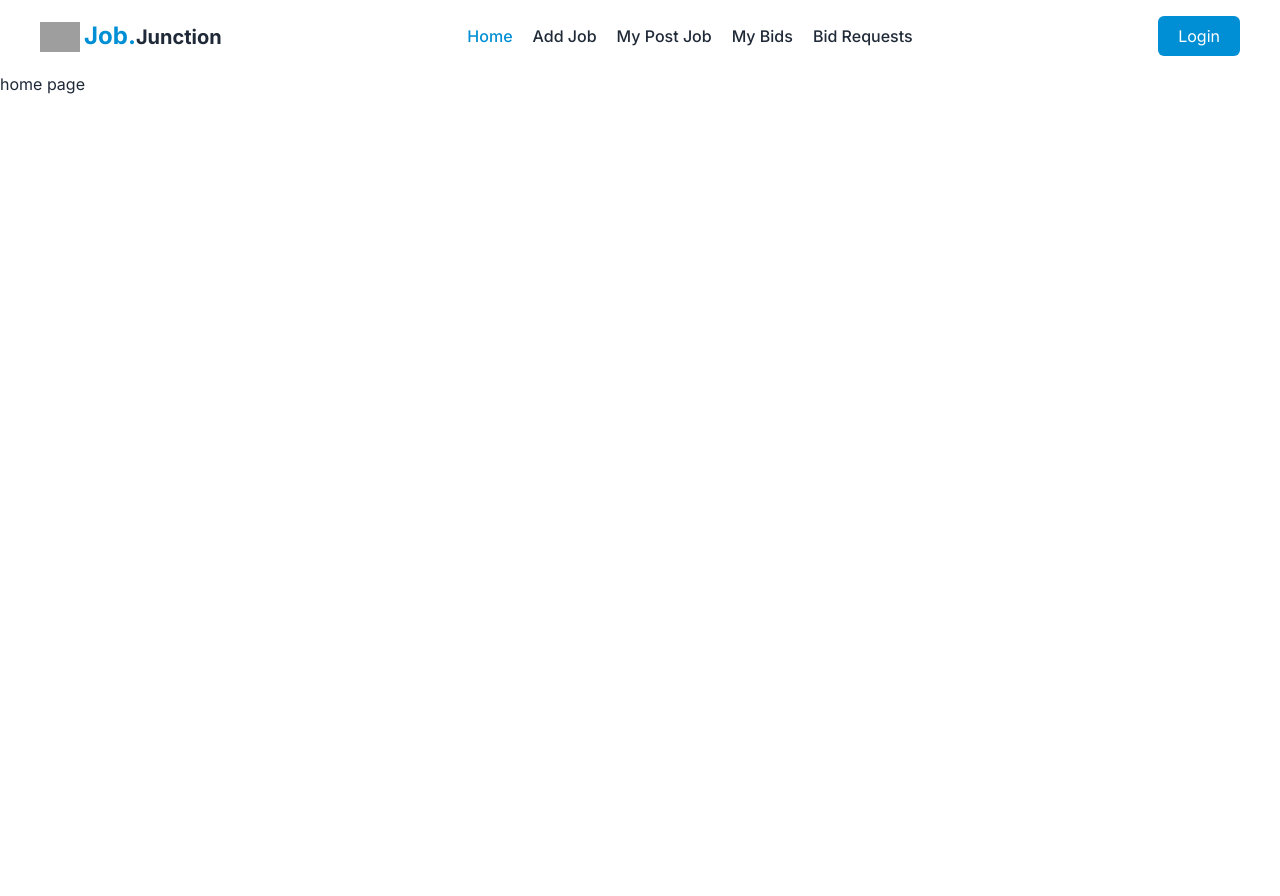
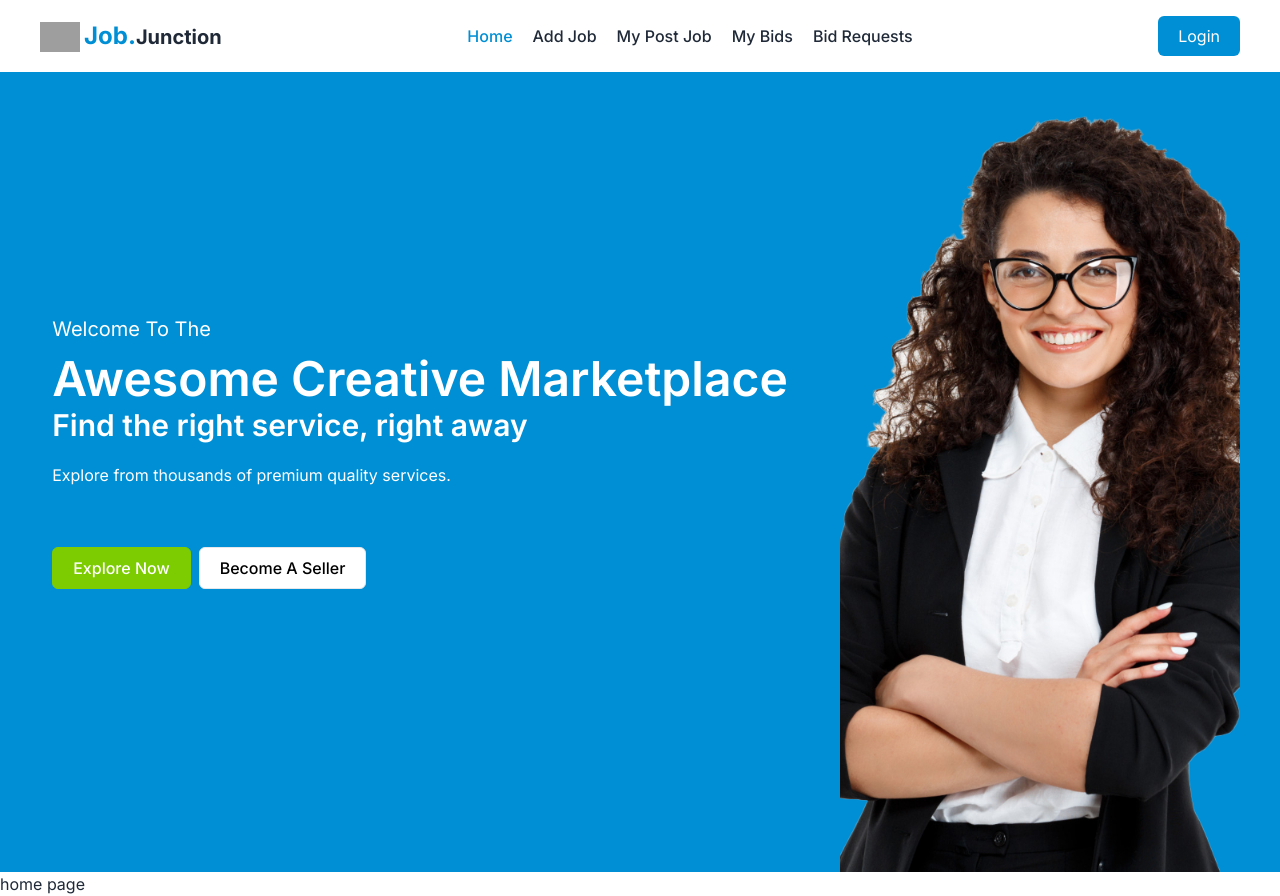
Before and after one commit to najrulislam38/job-junction-client, a React (Vite) app: page / in a window 1280 px wide. Before the commit the page ends 800 px from the top, so only its background shows below. Built offline with nearby package versions, Linux system fonts and the light colour scheme; grey boxes are pictures that could not be loaded.

Commit message:
added banner section in the home page.

```diff
--- /dev/null
+++ b/src/components/Header/Banner/Banner.jsx
@@ -0,0 +1,39 @@
+import developer from "../../../assets/images/developer.png";
+
+const Banner = () => {
+  return (
+    <div className="bg-[#008FD4]">
+      <div className="max-w-screen-xl h-screen mx-auto px-5 md:px-10 flex gap-7 lg:gap-10 ">
+        <div className="w-full md:w-2/3 h-full  flex items-center justify-center  ">
+          <div className="text-white">
+            <span className="text-xl">Welcome To The</span>
+            <h1 className="text-xl lg:text-3xl font-semibold">
+              <span className="text-3xl lg:text-5xl pt-3 pb-1 block">
+                Awesome Creative Marketplace
+              </span>{" "}
+              Find the right service, right away
+            </h1>
+            <p className="py-5">
+              Explore from thousands of premium quality services.
+            </p>
+            <div className="py-10 space-x-2">
+              <button className="font-medium bg-[#7CCC01] border border-[#7CCC01] hover:bg-[#0870A1] hover:border-[#0870A1] text-white py-2 px-5 rounded-md duration-300">
+                Explore Now
+              </button>
+              <button className="font-medium bg-white text-black border  hover:bg-[#0870A1] hover:text-white py-2 px-5 rounded-md duration-300">
+                Become A Seller
+              </button>
+            </div>
+          </div>
+        </div>
+        <img
+          src={developer}
+          alt=""
+          className="hidden md:block md:w-1/3 object-cover"
+        />
+      </div>
+    </div>
+  );
+};
+
+export default Banner;
--- a/src/components/Header/Header.jsx
+++ b/src/components/Header/Header.jsx
@@ -1,9 +1,22 @@
+import { useLocation } from "react-router-dom";
+import Banner from "./Banner/Banner";
 import Navbar from "./Navbar/Navbar";
 
 const Header = () => {
+  const location = useLocation();
+  console.log(location);
   return (
     <div>
-      <Navbar></Navbar>
+      {location?.pathname !== "/" ? (
+        <div>
+          <Navbar></Navbar>
+        </div>
+      ) : (
+        <div>
+          <Navbar></Navbar>
+          <Banner></Banner>
+        </div>
+      )}
     </div>
   );
 };
```
Also changed, not shown: src/components/Header/Navbar/NavLinks.jsx (deleted, +0 -10 lines), src/assets/images/developer.png (added).
